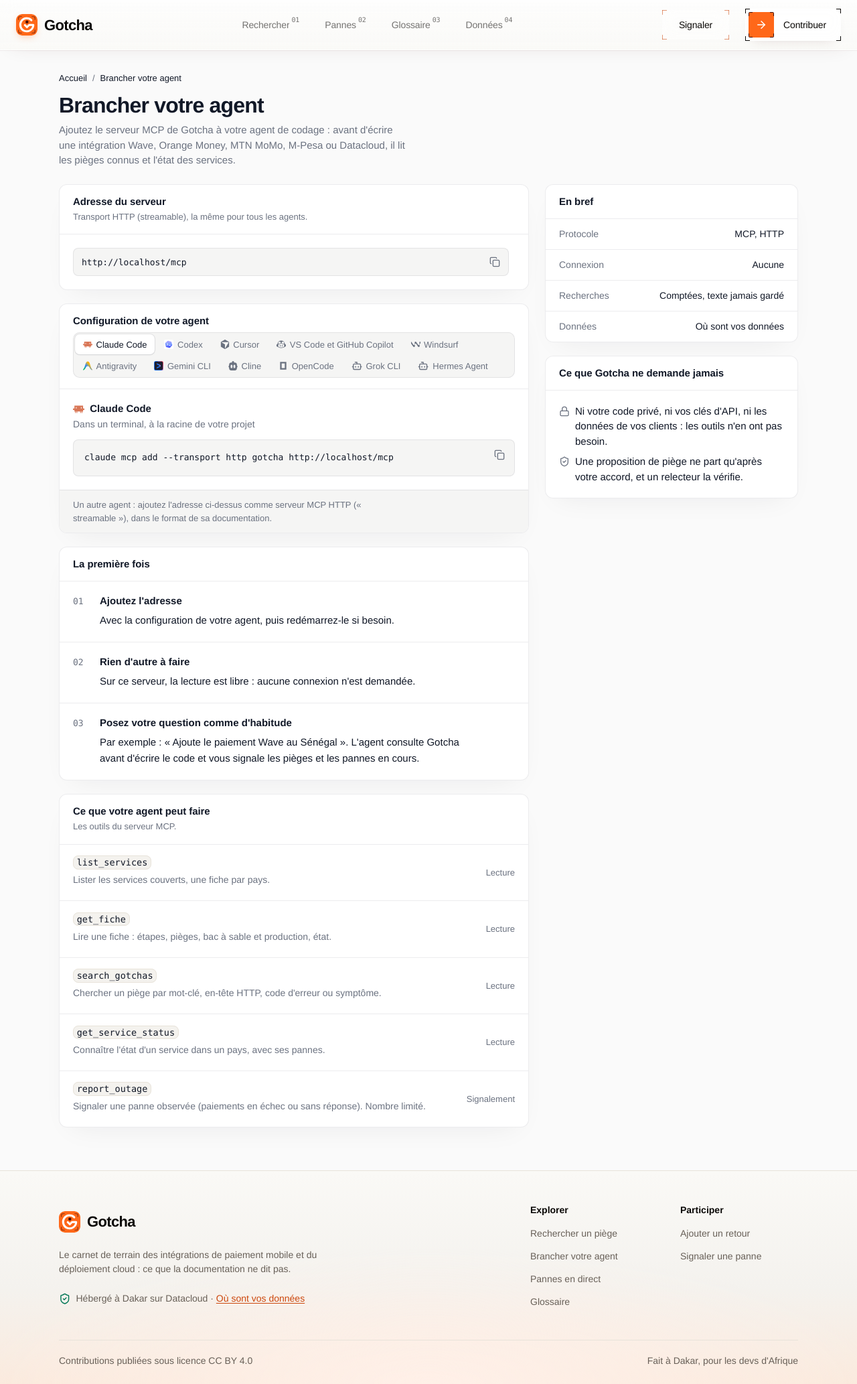
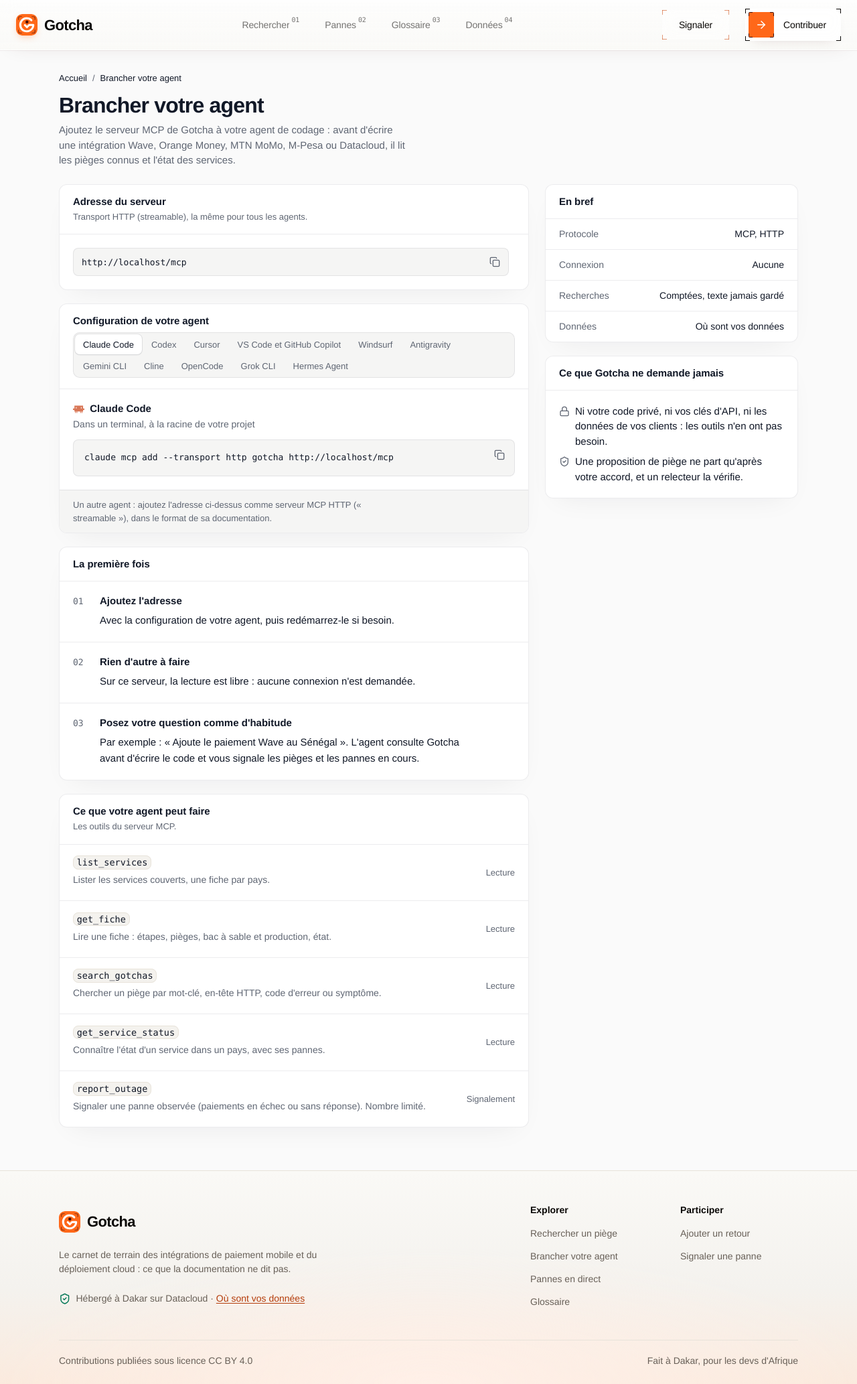
Before and after one commit to abdlaziz221/gotcha, a FastAPI app: page /brancher in a window 1280 px wide. Shown: the whole page at 67% size. Run offline with FastAPI, Linux system fonts and the light colour scheme; parts of the project's set-up code (start-up, migrations or seed data) failed here and were passed over.

Commit message:
fix(a11y): audit L10, contrastes AA et garde-fous automatiques
Audit de 10 pages (ordinateur et mobile) : contraste de chaque texte sur son
fond réel, nom des liens et boutons, libellés, ordre des titres, identifiants
en double, focus clavier.

- Gris secondaire des pages intérieures #5F6673 (4,43 avant sur fond gris).
- Liens et texte orange en --color-primary-hover, comme le demande DS-07
  (4,46 avant sur le fond de l'accueil).
- warning plus foncé, #A94E08 (4,49 avant sur les cartes de pannes).
- /brancher : logos des agents plus répétés dans les onglets (identifiants
  de dégradé en double).
- tests/web/test_audit_pages.py : poids sous 200 Ko, lang, un seul h1 et
  libellés des champs sur 12 pages.

Co-Authored-By: Claude Opus 5.5 <noreply@anthropic.com>

```diff
--- a/app/web/static/css/app.css
+++ b/app/web/static/css/app.css
@@ -29,7 +29,7 @@
   /* États */
   --color-success: #047857;
   --color-success-bg: #e3f3e4;
-  --color-warning: #b45309;
+  --color-warning: #a94e08;
   --color-warning-bg: #fff4e0;
   --color-danger: #b91c1c;
   --color-danger-bg: #f3e3e4;
@@ -104,9 +104,9 @@ p, ul, ol, dl { margin: 0 0 var(--space-4); max-width: var(--measure); }
 
 li + li { margin-top: var(--space-1); }
 
-a { color: var(--color-primary); text-decoration: underline; text-underline-offset: 0.15em; }
+a { color: var(--color-primary-hover); text-decoration: underline; text-underline-offset: 0.15em; }
 
-a:hover { color: var(--color-primary-hover); }
+a:hover { color: var(--color-primary-active); }
 
 strong { font-weight: 500; }
 
@@ -344,7 +344,7 @@ section { margin-top: var(--space-10); }
 /* Toute la carte est cliquable via le lien du titre. */
 .card__title a::after { content: ""; position: absolute; inset: 0; border-radius: var(--radius-lg); }
 
-.card__title a:hover { color: var(--color-primary-hover); }
+.card__title a:hover { color: var(--color-primary-active); }
 
 .card__meta,
 .card__footer { color: var(--color-text-secondary); font-size: var(--text-small); }
--- a/app/web/static/css/pages.css
+++ b/app/web/static/css/pages.css
@@ -12,9 +12,9 @@
   --ui-border: rgba(17, 24, 39, 0.08);
   --ui-border-strong: rgba(17, 24, 39, 0.16);
   --ui-text: #111827;
-  --ui-muted: #6b7280;
-  --ui-primary: var(--color-primary);
-  --ui-primary-hover: var(--color-primary-hover);
+  --ui-muted: #5f6673;
+  --ui-primary: var(--color-primary-hover);
+  --ui-primary-hover: var(--color-primary-active);
   --ui-primary-soft: #fff1e8;
   --ui-focus: rgba(204, 71, 12, 0.22);
   --ui-shadow: 0 16px 40px -20px rgba(17, 24, 39, 0.08);
--- a/app/web/templates/pages/connect.html
+++ b/app/web/templates/pages/connect.html
@@ -43,7 +43,7 @@
       <div class="box__head">
         <h2 id="config">Configuration de votre agent</h2>
         <div class="segmented segmented--scroll" role="tablist" aria-label="Agents" hidden>
-          {% for key, name, where, snippet in agents %}<button type="button" role="tab" id="onglet-{{ key }}" aria-controls="agent-{{ key }}" aria-selected="{{ 'true' if loop.first else 'false' }}" data-tab="{{ key }}">{{ agent_logo(key, 14) or icon("bot", size=14) }}{{ name }}</button>{% endfor %}
+          {% for key, name, where, snippet in agents %}<button type="button" role="tab" id="onglet-{{ key }}" aria-controls="agent-{{ key }}" aria-selected="{{ 'true' if loop.first else 'false' }}" data-tab="{{ key }}">{{ name }}</button>{% endfor %}
         </div>
       </div>
       {% for key, name, where, snippet in agents %}
```
Also changed, not shown: DESIGN_SYSTEM.md (+3 -1 lines), tests/web/test_audit_pages.py (added, +82 -0 lines).
